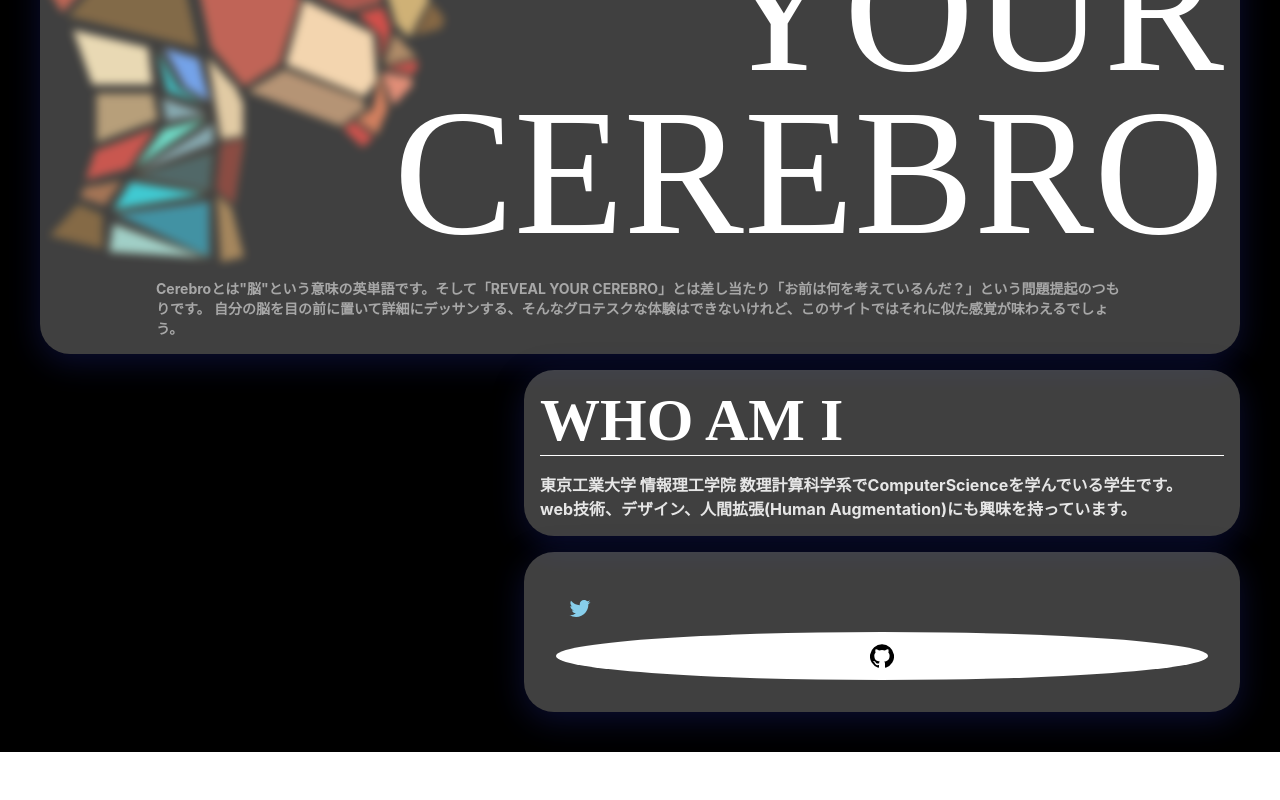
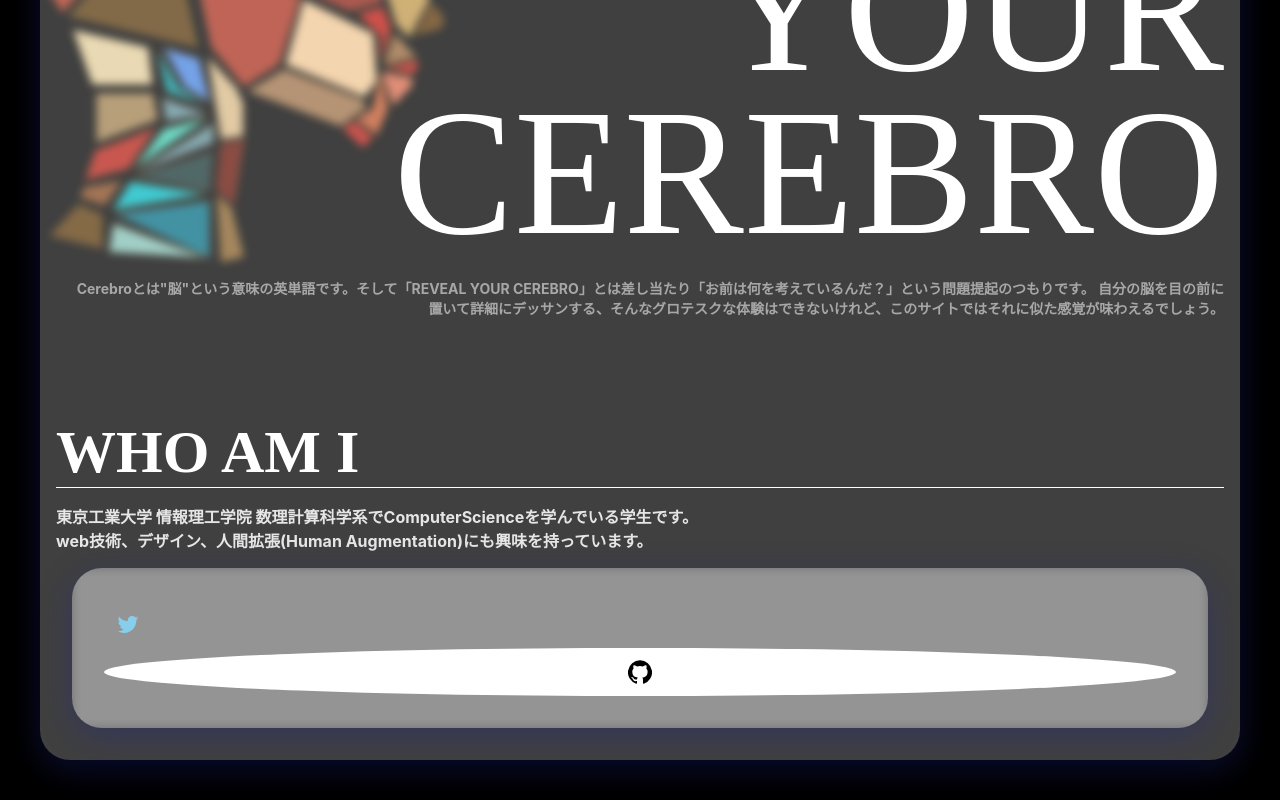
Before and after one commit to ucciqun/cerebro, a React (Create React App) app: page / in a window 1280 px wide. Shown: the part 623-1423 px from the top of the page. Before the commit the page ends 1375 px from the top, so only its background shows below. Built offline with nearby package versions, Linux system fonts and the light colour scheme.

Commit message:
fixup: メイン画面修正

```diff
--- a/src/App.tsx
+++ b/src/App.tsx
@@ -25,15 +25,17 @@ const App: React.FC = () => {
         <h1 className={styles.title}>
           REVEAL
           <br />
-          YOUR CEREBRO
+          YOUR
+          <br />
+          CEREBRO
         </h1>
         <h3 className={styles.description}>
           Cerebroとは"脳"という意味の英単語です。そして「REVEAL YOUR
           CEREBRO」とは差し当たり「お前は何を考えているんだ？」という問題提起のつもりです。
           自分の脳を目の前に置いて詳細にデッサンする、そんなグロテスクな体験はできないけれど、このサイトではそれに似た感覚が味わえるでしょう。
         </h3>
+        <Whoami />
       </div>
-      <Whoami />
     </div>
   );
 };
--- a/src/Whoami.tsx
+++ b/src/Whoami.tsx
@@ -7,12 +7,6 @@ import styles from "./Whoami.module.css";
 const Whoami = () => {
   return (
     <>
-      <div
-        className={styles.glassMorphism}
-        style={{
-          marginLeft: 500,
-        }}
-      >
       <h2 className={styles.title}>WHO AM I</h2>
       <Divider style={{ backgroundColor: "white" }} />
 
@@ -20,11 +14,9 @@ const Whoami = () => {
         東京工業大学 情報理工学院
         数理計算科学系でComputerScienceを学んでいる学生です。
         <br />
-          web技術、デザイン、人間拡張(Human
-          Augmentation)にも興味を持っています。
+        web技術、デザイン、人間拡張(Human Augmentation)にも興味を持っています。
       </p>
-      </div>
-      <div className={styles.glassMorphism} style={{ marginLeft: 500 }}>
+      <div className={styles.glassMorphism}>
         <div className={styles.snsIconContainer}>
           <div>
             <IconButton
--- a/src/app.module.css
+++ b/src/app.module.css
@@ -45,13 +45,14 @@
   align-items: center;
 }
 .description {
+  text-align: right;
   font-size: 14px;
   font-weight: bold;
 
   color: white;
   opacity: 0.54;
 
-  padding: 0 100px;
+  padding: 0 0 100px 16px;
   margin-top: 24px;
 }
 .glassMorphism {
```
Lines whose indentation alone changed are shown as unchanged.
